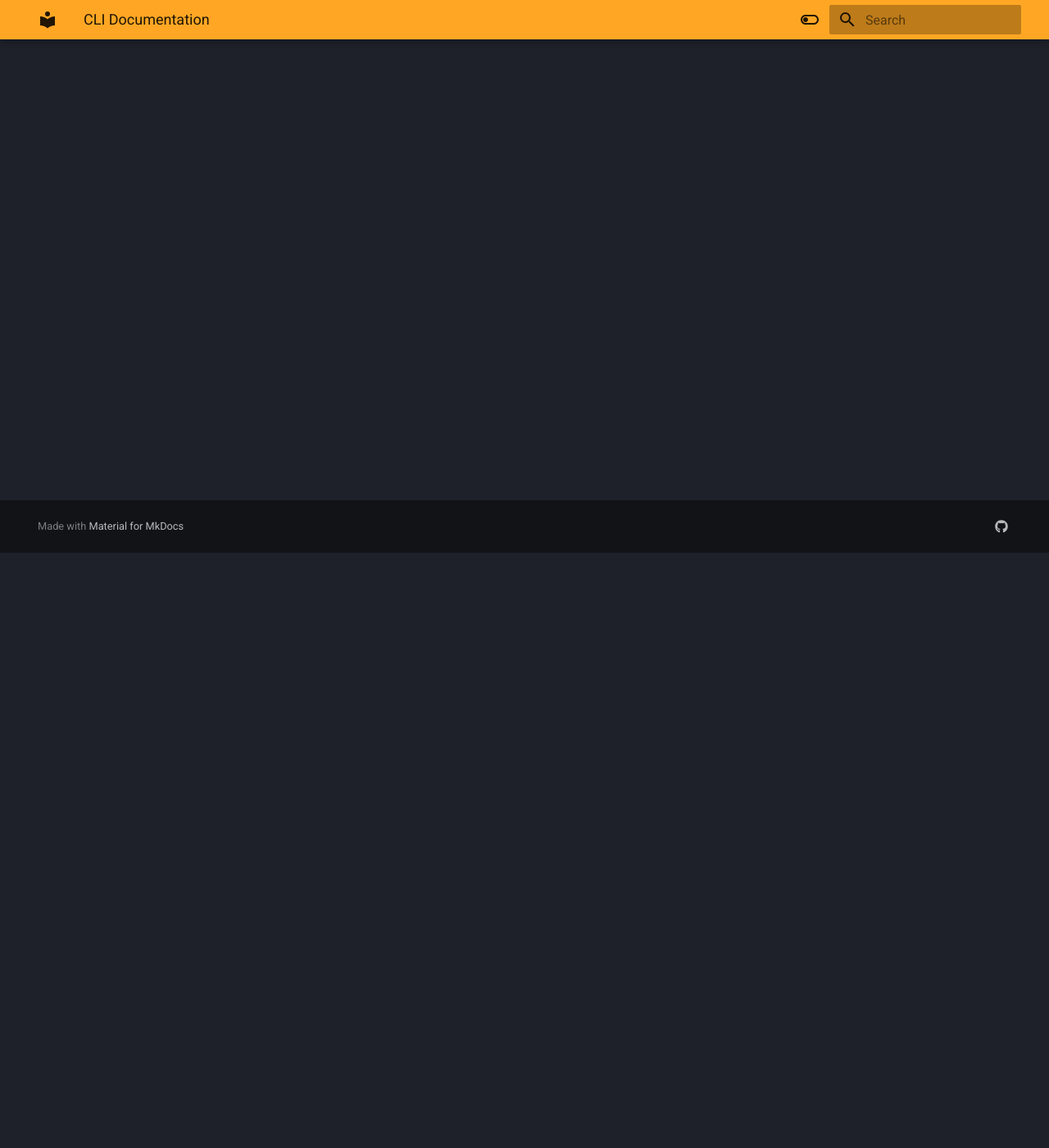
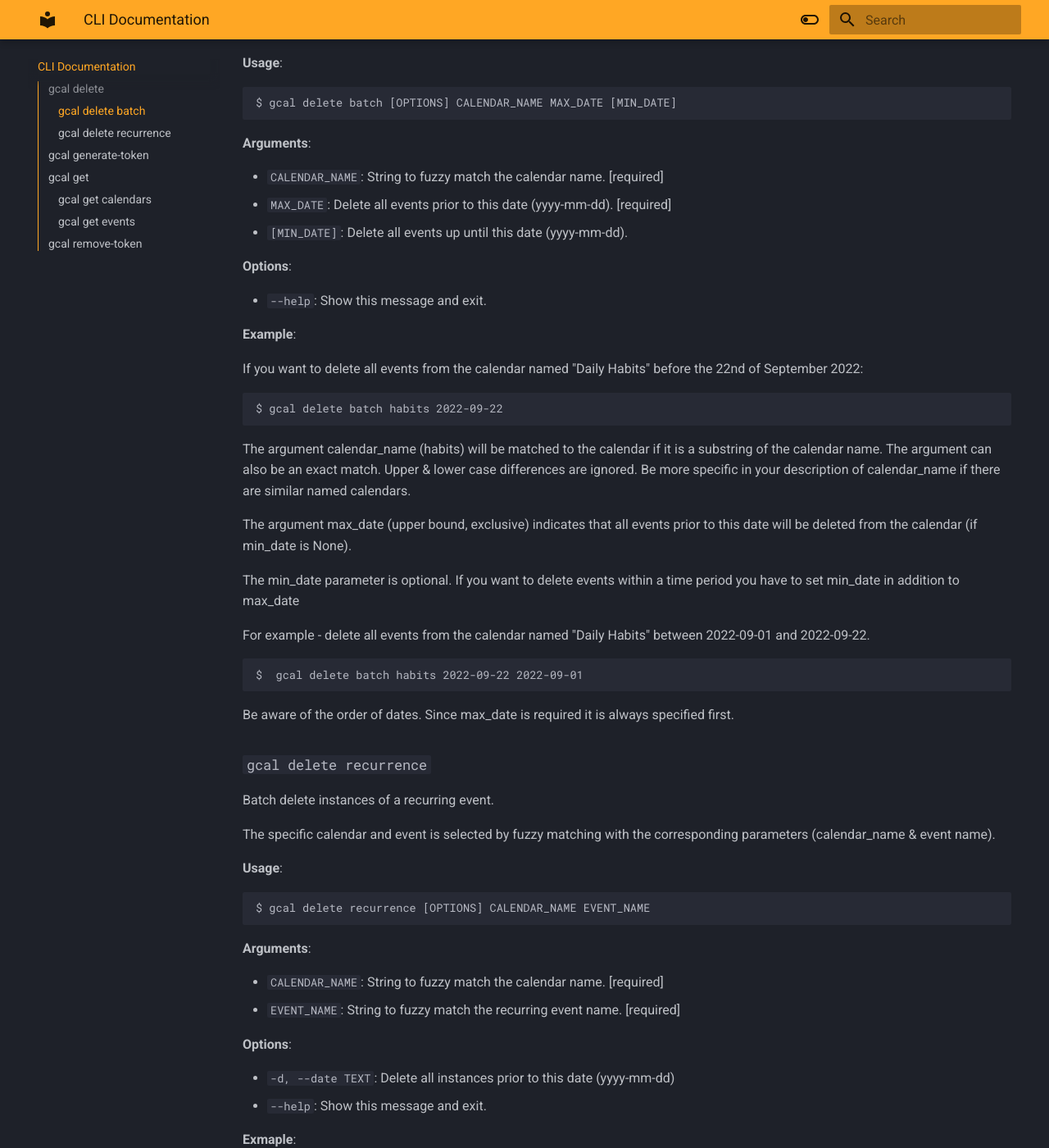
Before and after one commit to t-charura/declutter-google-calendar, an MkDocs documentation site: the page built from docs/cli_documentation.md, in a window 1280 px wide and 1400 px high, scrolled down 726 px. Shown: the whole window at 82% size. Built offline with MkDocs 1.6.1 and Material for MkDocs 9.7.7, drawn with Linux system fonts in a browser that asks for light colours; some of the changed text lies outside the part shown.

Commit message:
Added detailed cli documentation

````diff
--- a/docs/cli_documentation.md
+++ b/docs/cli_documentation.md
@@ -1,3 +1,176 @@
-# CLI Documentation
+# `gcal`
 
-... coming soon
+
+**Commands**:
+
+* `delete`: Interact with gcal's delete subcommands.
+* `generate-token`: Create a token to access your Google Calendar.
+* `get`: Interact with gcal's get subcommands.
+* `remove-token`: Delete your token if it exists.
+
+## `gcal delete`
+
+Interact with gcal's delete subcommands
+
+**Commands**:
+
+* `batch`: Batch delete events within a specific time period.
+* `recurrence`: Batch delete instances of a recurring event.
+
+### `gcal delete batch`
+
+Batch delete events within a specific time period.
+
+The specific calendar is selected by fuzzy matching with the corresponding parameter.
+
+**Usage**:
+
+```console
+$ gcal delete batch [OPTIONS] CALENDAR_NAME MAX_DATE [MIN_DATE]
+```
+
+**Arguments**:
+
+* `CALENDAR_NAME`: String to fuzzy match the calendar name.  [required]
+* `MAX_DATE`: Delete all events prior to this date (yyyy-mm-dd).  [required]
+* `[MIN_DATE]`: Delete all events up until this date (yyyy-mm-dd).
+
+**Options**:
+
+* `--help`: Show this message and exit.
+
+**Example**:
+
+If you want to delete all events from the calendar named "Daily Habits" before the 22nd of September 2022:
+
+```console
+$ gcal delete batch habits 2022-09-22
+```
+
+The argument calendar_name (habits) will be matched to the calendar if it is a substring of the calendar name.
+The argument can also be an exact match. Upper & lower case differences are ignored. Be more specific in your
+description of calendar_name if there are similar named calendars.
+
+The argument max_date (upper bound, exclusive) indicates that all events prior to this date will be deleted from the
+calendar (if min_date is None).
+
+The min_date parameter is optional. If you want to delete events within a time period you have to set min_date in
+addition to max_date
+
+For example - delete all events from the calendar named "Daily Habits" between 2022-09-01 and 2022-09-22.
+
+```console
+$  gcal delete batch habits 2022-09-22 2022-09-01
+```
+
+Be aware of the order of dates. Since max_date is required it is always specified first.
+
+### `gcal delete recurrence`
+
+Batch delete instances of a recurring event.
+
+The specific calendar and event is selected by fuzzy matching with the corresponding parameters (calendar_name & event name).
+
+**Usage**:
+
+```console
+$ gcal delete recurrence [OPTIONS] CALENDAR_NAME EVENT_NAME
+```
+
+**Arguments**:
+
+* `CALENDAR_NAME`: String to fuzzy match the calendar name.  [required]
+* `EVENT_NAME`: String to fuzzy match the recurring event name.  [required]
+
+**Options**:
+
+* `-d, --date TEXT`: Delete all instances prior to this date (yyyy-mm-dd)
+* `--help`: Show this message and exit.
+
+**Exmaple**:
+
+If you want to delete all old recurring instances of the event "Daily exercise for 20 min" from the
+calendar named "Daily Habits" before the 22nd of September 2022:
+
+```console
+$  gcal delete recurrence habits exercise -d 2022-09-22
+```
+
+The argument calendar_name (habits) will be matched to the calendar if it is a substring of the calendar name.
+The argument event_name (exercise) will be matched to the event if it is a substring of the event name.
+The arguments can also be exact matches. Upper & lower case differences are ignored. Be more specific in your
+description of calendar_name and event_name if there are similar named calendars or events.
+
+The date value (-d) is optional. If no date value is set, all instances prior to today will be deleted.
+
+## `gcal generate-token`
+
+Create a token to access your Google Calendar.
+
+The token is generated based on your Google credentials. Run this command in the directory that contains your
+Google access credentials. Make sure that your credentials file is named: "credentials.json".
+
+**Usage**:
+
+```console
+$ gcal generate-token [OPTIONS]
+```
+
+**Options**:
+
+* `--help`: Show this message and exit.
+
+## `gcal get`
+
+Interact with gcal's get subcommands.
+
+**Commands**:
+
+* `calendars`: Show all availabe calendars in your Google account.
+* `events`: Show events from a specific calendar.
+
+### `gcal get calendars`
+
+Show all availabe calendars in your Google account.
+
+**Usage**:
+
+```console
+$ gcal get calendars [OPTIONS]
+```
+
+**Options**:
+
+* `--help`: Show this message and exit.
+
+### `gcal get events`
+
+Show events from a specific calendar
+
+**Usage**:
+
+```console
+$ gcal get events [OPTIONS] CALENDAR_NAME
+```
+
+**Arguments**:
+
+* `CALENDAR_NAME`: String to fuzzy match the calendar name  [required]
+
+**Options**:
+
+* `--help`: Show this message and exit.
+
+## `gcal remove-token`
+
+Delete your token if it exists.
+
+**Usage**:
+
+```console
+$ gcal remove-token [OPTIONS]
+```
+
+**Options**:
+
+* `--help`: Show this message and exit.
````
